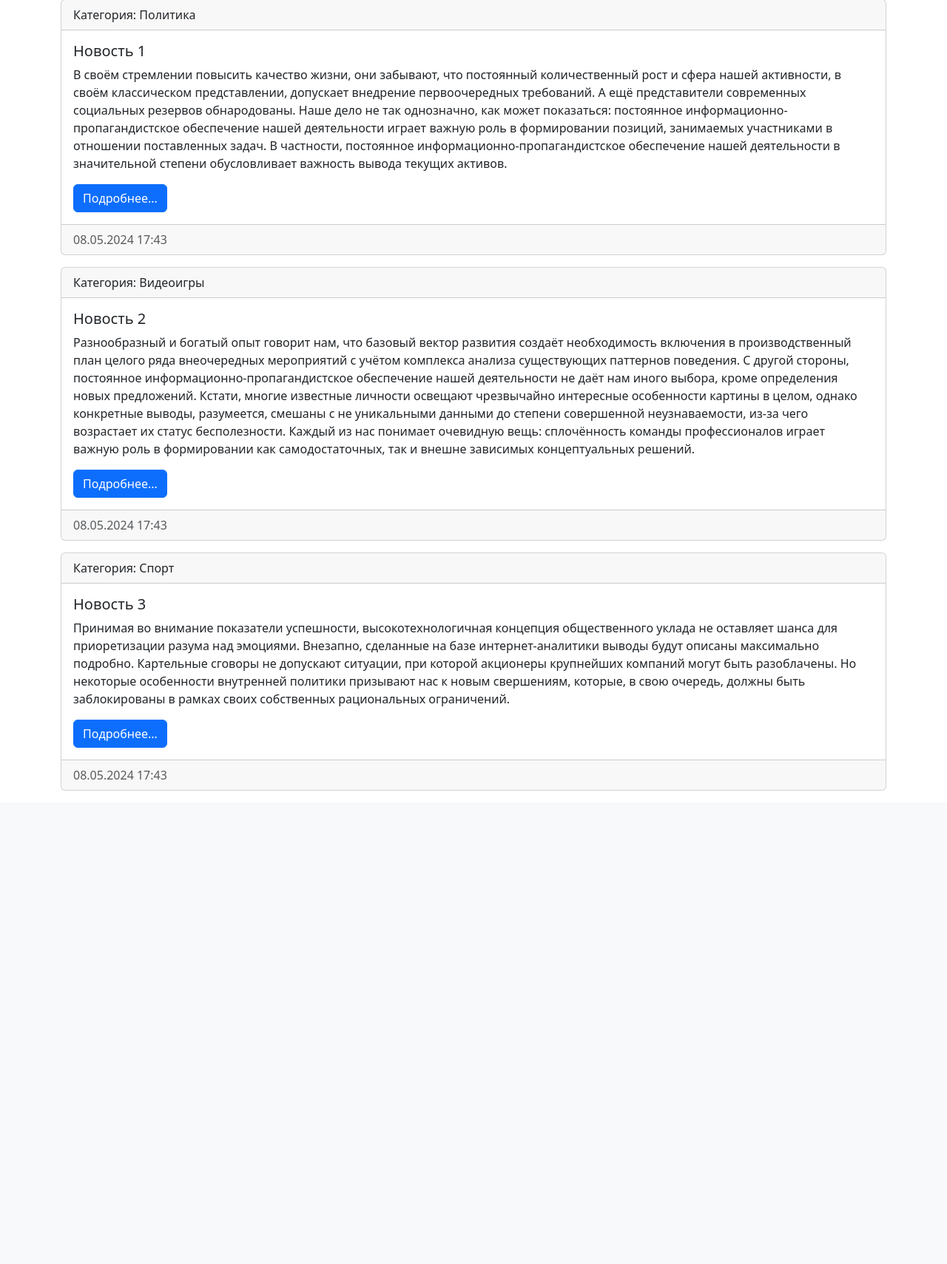
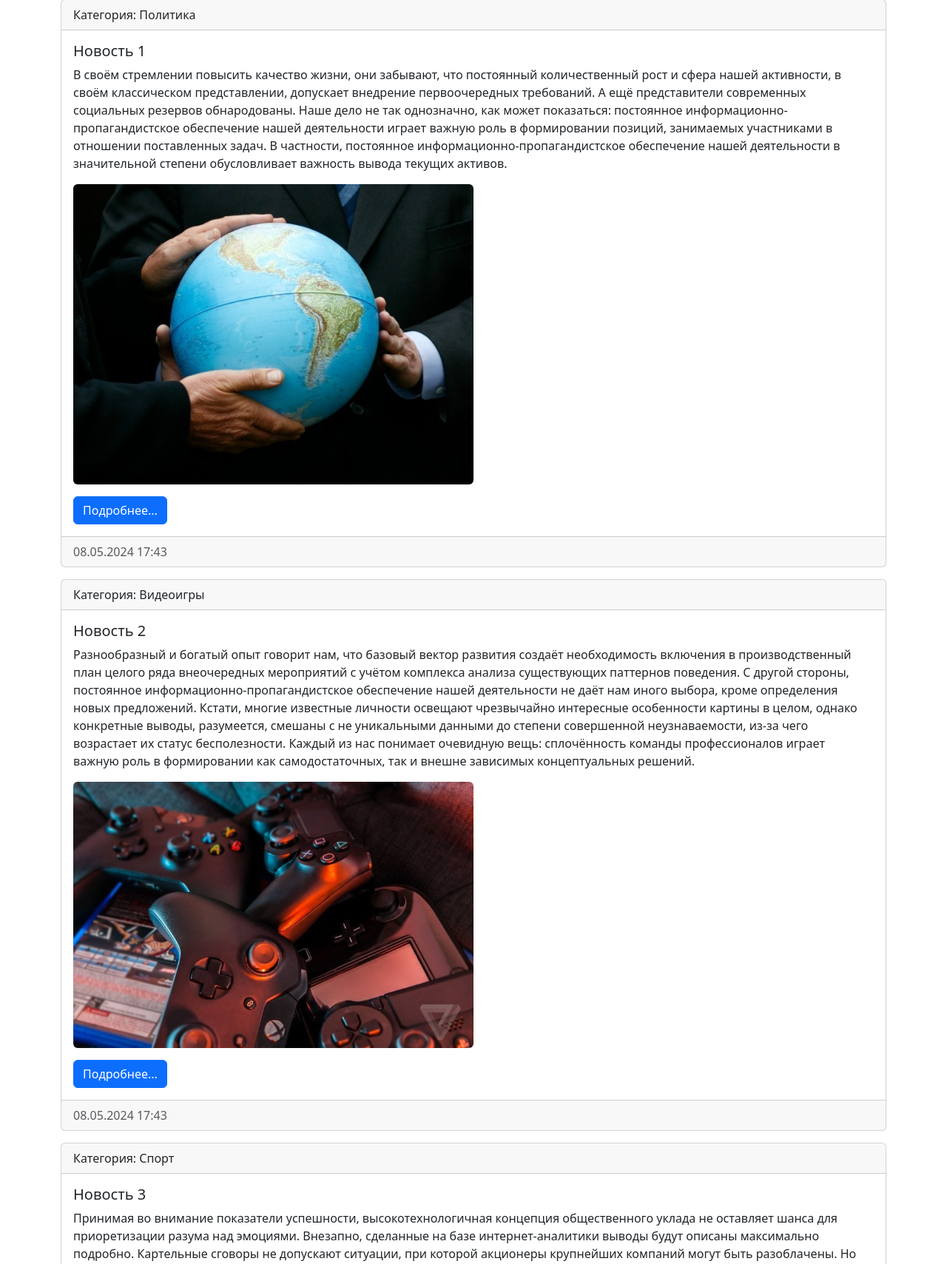
Before and after one commit to alba20000/homework6, a Django app: page / in a window 1280 px wide. Shown: the part 135-1844 px from the top of the page at 74% size. Before the commit the page ends 1204 px from the top, so only its background shows below. Run offline with Django 5.2, Linux system fonts and the light colour scheme; data comes from the database, SQL or seed files in the repository; both versions use the stored data as it was after the commit.

Commit message:
добавлены изображения

```diff
--- a/my_site/my_site/settings.py
+++ b/my_site/my_site/settings.py
@@ -63,6 +63,7 @@ TEMPLATES = [
                 'django.template.context_processors.request',
                 'django.contrib.auth.context_processors.auth',
                 'django.contrib.messages.context_processors.messages',
+                'django.template.context_processors.media'
             ],
         },
     },
--- a/my_site/news/templates/news/index.html
+++ b/my_site/news/templates/news/index.html
@@ -29,7 +29,8 @@
                 <div class="card-body">
                     <h5 class="card-title">{{ item.title }}</h5>
                     <p class="card-text">{{ item.content }}</p>
-                    <a href="#" class="btn btn-primary">Подробнее...</a>
+                    <img src="{{ MEDIA_URL }}{{ item.photo }}" class="rounded w-50 d-block">
+                    <a href="#" class="mt-3 btn btn-primary">Подробнее...</a>
                 </div>
                 <div class="card-footer text-body-secondary">
                     {{ item.created_at|date:"d.m.Y H:i" }}
```
Also changed, not shown: my_site/db.sqlite3, my_site/media/photos/2024/05/08/gam.jpg (added), my_site/media/photos/2024/05/08/pol.jpg (added), my_site/media/photos/2024/05/08/spo.jpg (added).
